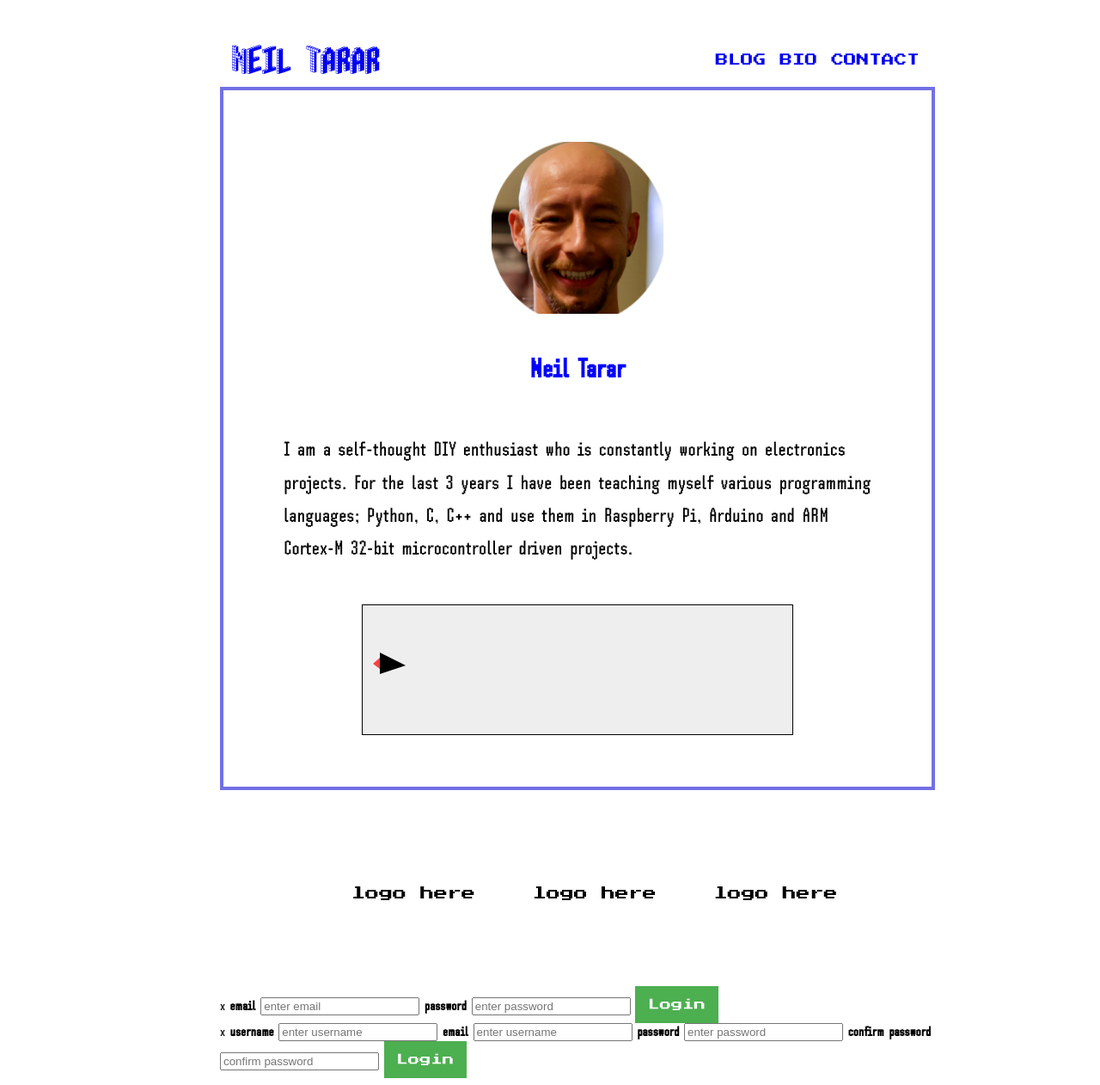
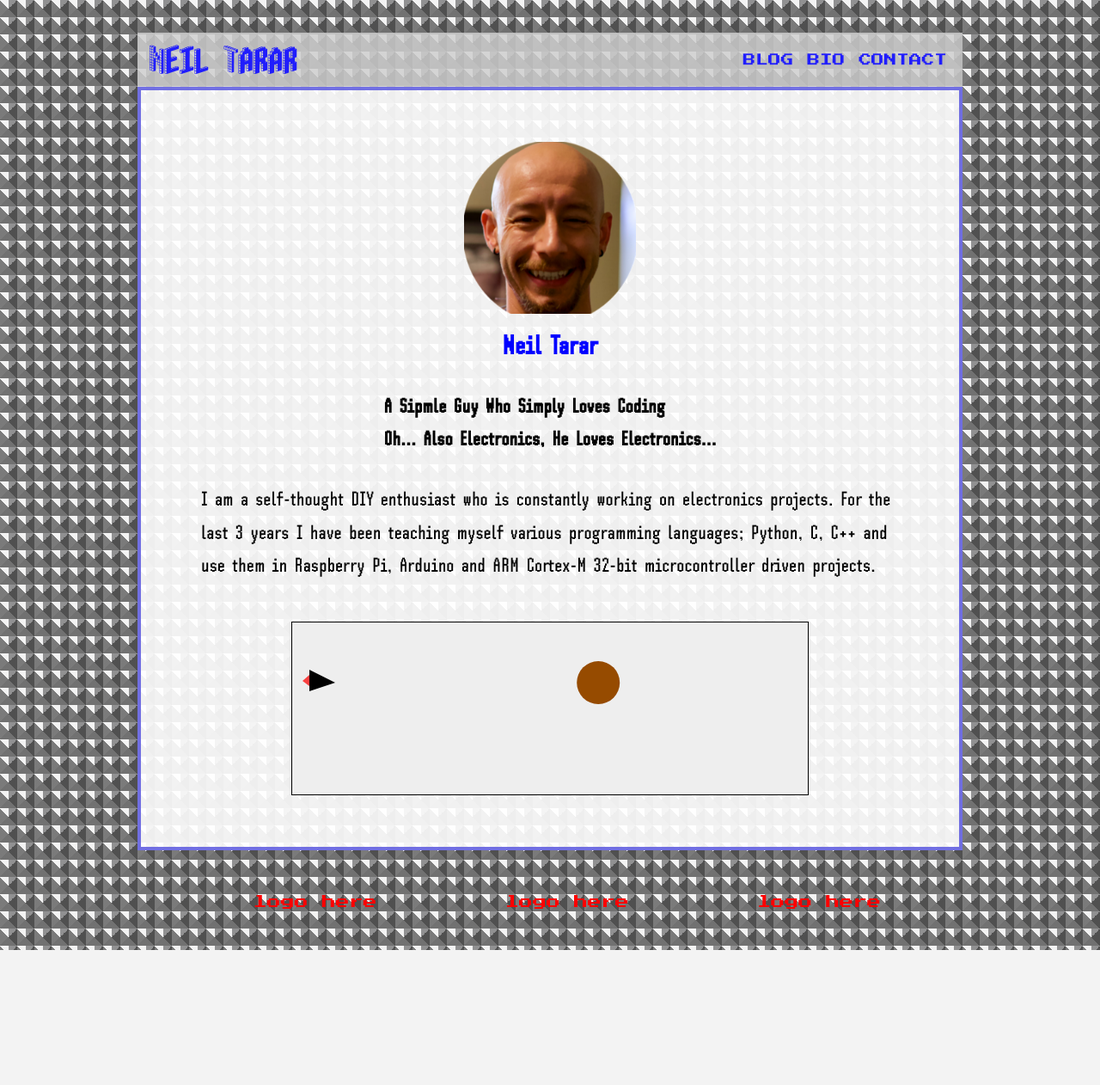
Before and after one commit to neiltarar/my_blog, a Flask app: page / in a window 1280 px wide. Shown: the whole page at 86% size. After the commit the page ends 1105 px from the top, so only its background shows below. Run offline with Flask 2, Linux system fonts and the light colour scheme; a map, chart or similar area stays blank.

Commit message:
Finished styling the main backgorund.

```diff
--- a/static/css/main_style.css
+++ b/static/css/main_style.css
@@ -16,11 +16,18 @@
     src: url('../fonts/blox-brk/Blox2.ttf');
 }
 
+#id01 {
+    display: none;
+}
+
+#signup-window {
+    display: none;
+}
+
 .container {
     font-family: "sh-pinscher","Chicago Plain",-apple-system,BlinkMacSystemFont,"Segoe UI",Roboto,"Helvetica Neue",Arial,sans-serif;
-    margin-left: 20%;
-    margin-right: 15%;
-    max-width: 900px;
+    margin-left: 20vh;
+    margin-right: 20vh;
     display: grid;
     grid-template-areas:
         "nav "
@@ -30,12 +37,36 @@
         "footer ";
 }
 
+#background {
+    background:
+    linear-gradient(315deg, transparent 75%, #939394e8 0) -10px 0,
+    linear-gradient(45deg, transparent 75%, #ffffffe8 0) -10px 0,
+    linear-gradient(135deg, #7c7c7ce3 50%, transparent 0) 0 0,
+    linear-gradient(45deg, #6b6b6bde 50%, #494949ea 0) 0 0 #9c9c9c;
+    background-size: 20px 20px;
+}
+
+a , a:visited {
+    color: #201dfc;
+    /* -webkit-text-stroke: 1.11px black; /* stroke width and color
+    color: rgb(255, 255, 255);
+    -webkit-font-smoothing: antialiased;
+    font-weight: bold; */
+}
+
+a:hover {
+    background-color: red;
+    color: white;
+
+}
+
 .main {
     font-size: 15pt;
     display: flex;
     flex-direction: column;
     padding: 60px;
-    border: solid 4px rgba(99, 97, 224, 0.9);
+    border: solid 4px #6361e0e6;
+    background-color: rgba(255, 255, 255, 0.900);
 }
 
 #crossfade {
@@ -78,6 +109,10 @@ canvas {
     border:1px solid #000000;
 }
 
+h2 , h4 , p {
+    margin-top: auto;
+}
+
 li, a {
     font-family: "Press-Start-2P","Chicago Plain",-apple-system,BlinkMacSystemFont,"Segoe UI",Roboto,"Helvetica Neue",Arial,sans-serif;
     text-decoration: none;
@@ -86,6 +121,7 @@ li, a {
 }
 
 .navigation-bar {
+    background-color: rgba(206, 206, 206, 0.836);
     font-size: 11pt;
     align-items: center;
     margin-top: 30px;
@@ -131,7 +167,8 @@ img {
 
 .footer{
     grid-area: footer;
-    padding: 80px;
+    padding: 20px;
+    color: red;
 }
 
 .footer :only-child{
--- a/static/javascript/space_shooter/mini_game.js
+++ b/static/javascript/space_shooter/mini_game.js
@@ -100,14 +100,15 @@ const laser = [];
 
 let starshipStartingPoint_x = 45;
 let starshipStartingPoint_y = 68;
-const planet = new Planet(400 , 70 , 25, '#964B00', 0.2)
-const spaceship = new Spaceship(20, 55 , 70 , 0 , 1)
+let planet = new Planet(400 , 70 , 25, '#964B00', 0.2)
+let spaceship = new Spaceship(20, 55 , 70 , 0 , 1)
 
 function draw() {
     context.clearRect(0,0,500,150);
     spaceship.draw()
     spaceship.flame()
-
+    planet.draw()
+    planet.update()
     for(let i = 0 ; i < laser.length ; i++){
         laser[i].update()
         }
@@ -123,7 +124,6 @@ function keyUpHandler(e) {
     if(e.keyCode === 32) {
         const laserGun = new LaserGun(starshipStartingPoint_x , starshipStartingPoint_y , 10 ,3 , 'red', 2)
         laser.push(laserGun)
-
     }
 }
 
--- a/templates/base.jinja
+++ b/templates/base.jinja
@@ -21,7 +21,7 @@
     {% endblock %}
     <title>Neil Tarar</title>
 </head>
-<body class="container">
+<body class="container" id='background'>
     <nav class="navigation-bar">
         <a class="home-page" href="/">Neil Tarar</a>
         <ul class="navigation-list">
@@ -45,7 +45,6 @@
 
         {% endblock %}
     </section>
-
     <footer class='footer'>
     <ul class="logos">
             <li>logo here</li>
--- a/templates/home.jinja
+++ b/templates/home.jinja
@@ -5,14 +5,17 @@
 {% block main %}
     <div id="crossfade">
         <img class="bottom" src="../static/images/profile_pic/pixel_art_profile.png" alt="profile picture">
-        <img class="top" src="../static/images/profile_pic/profile.png" alt="pixel art profile picture">
+        <img class="top" src="../static/images/profile_pic/test_profiel.png" alt="pixel art profile picture">
     </div>
     <div class="profile-info">
         <h2>Neil Tarar</h2>
+        <h4>A Sipmle Guy Who Simply Loves Coding <br>
+            Oh... Also Electronics, He Loves Electronics...
+        </h4>
         <p> I am a self-thought DIY enthusiast who is constantly working on electronics projects. For the last 3 years I have been teaching myself various programming languages; Python, C, C++ and use them in Raspberry Pi, Arduino and ARM Cortex-M 32-bit microcontroller driven projects. </p>
     </div>
     <section>
-        <canvas id="minigame" width= '500' height= '150'>
+        <canvas id="minigame" width= '600' height= '200'>
 
         </canvas>
     </section>
```
Also changed, not shown: static/images/profile_pic/test_profiel.png (added).
